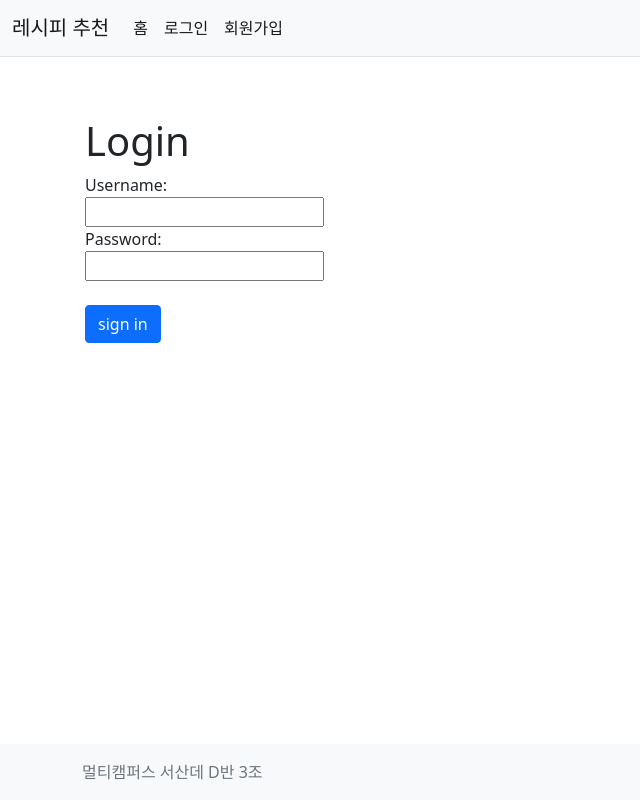
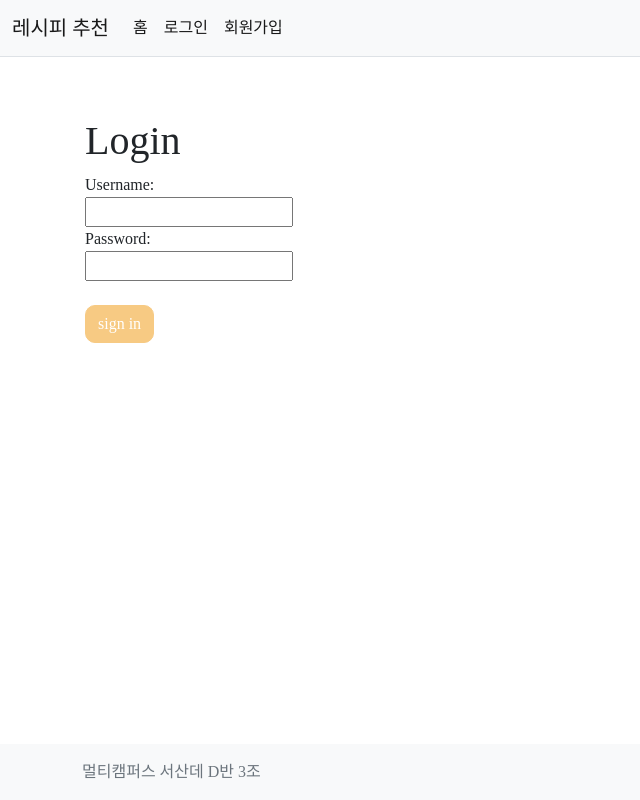
Before and after one commit to psrom/recipe, a Django app: page /accounts/login/ in a window 1280 px wide. Shown: the whole page, without its empty margins (0-640 px from the left). Run offline with Django 3.2, Linux system fonts and the light colour scheme; parts of the project's set-up code (start-up, migrations or seed data) failed here and were passed over; some libraries are stand-ins or nearby versions; some web fonts are replaced.

Commit message:
폰트 추가, 버튼 디자인 추가 css

```diff
--- a/Website/templates/base.html
+++ b/Website/templates/base.html
@@ -45,6 +45,31 @@
         main>.container {
             padding: 60px 15px 0;
         }
+
+                @font-face {
+            font-family: 'SuncheonB';
+            src: url('https://cdn.jsdelivr.net/gh/projectnoonnu/noonfonts_2202-2@1.0/SuncheonB.woff') format('woff');
+            font-weight: normal;
+            font-style: normal;
+        }
+        body{
+            font-family:'SuncheonB';
+        }
+
+        .btn-primary {
+            background-color: #F7CA83;
+            color: #FFF;
+            border-color: #F7CA83;
+            border-radius: 10px;
+        }
+        .btn-primary:hover,
+        .btn-primary:focus,
+        .btn-primary:active    {
+            background-color: #f0a32b;
+            color: #FFF;
+            border-color: #FFF;
+        }
+
     </style>
 
 </head>
```
